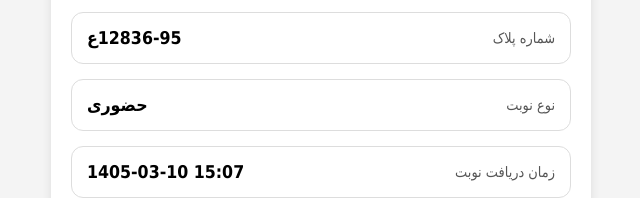
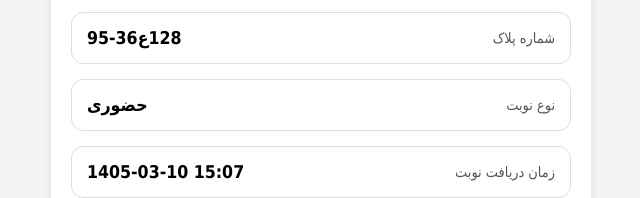
Before and after one commit to bordarpark-dot/Nobat.sait, a plain HTML site: page index.html in a window 1280 px wide. Shown: the part 297-495 px from the top of the page, 319-959 px from the left. Drawn offline with Linux system fonts and the light colour scheme.

Commit message:
Update index.html

```diff
--- a/index.html
+++ b/index.html
@@ -53,7 +53,7 @@
     </div>
     <div class="card">
         <span class="label">شماره پلاک</span>
-        <span class="value">12836-95ع</span>
+        <span class="value">128ع36-95</span>
     </div>
     <div class="card">
         <span class="label">نوع نوبت</span>
```
